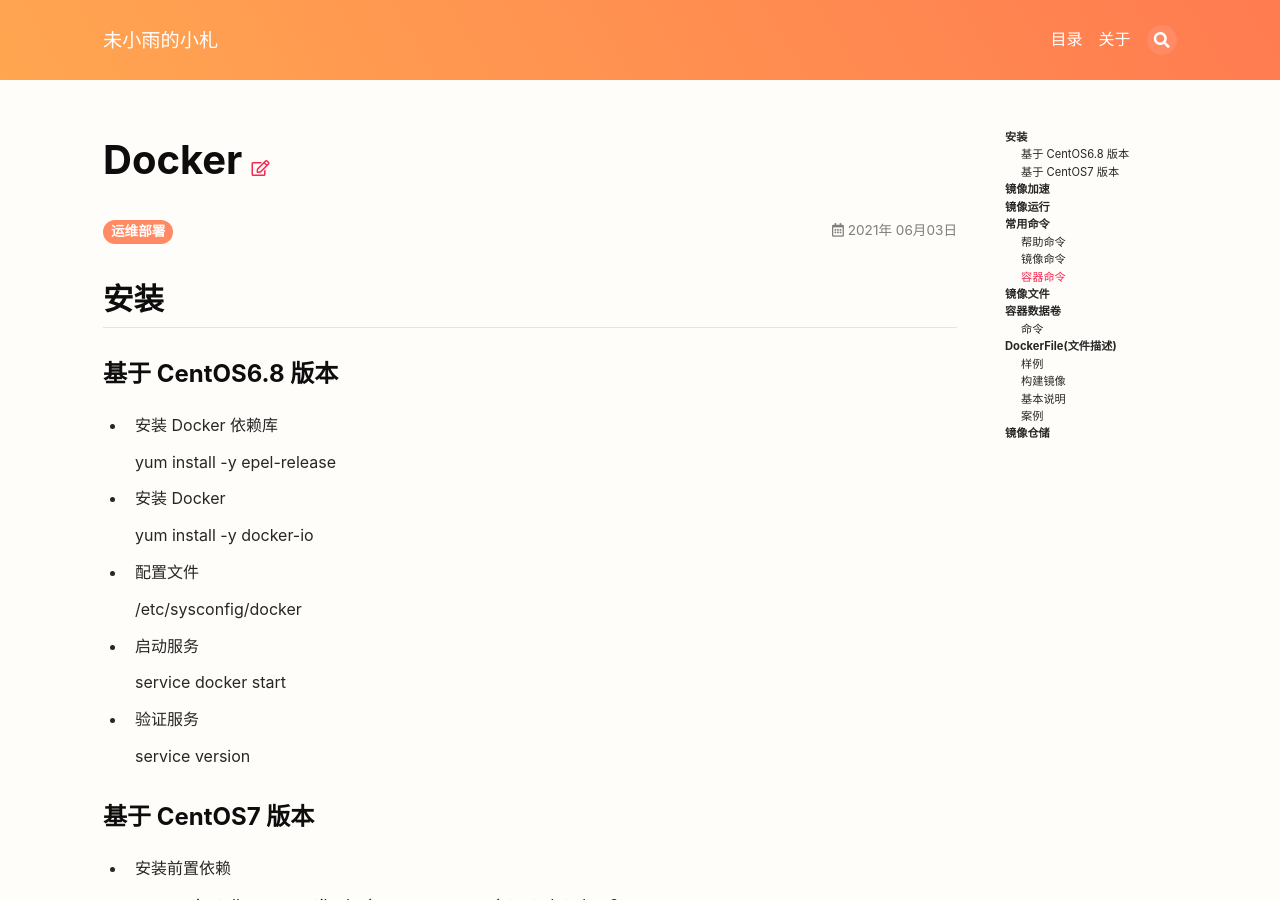
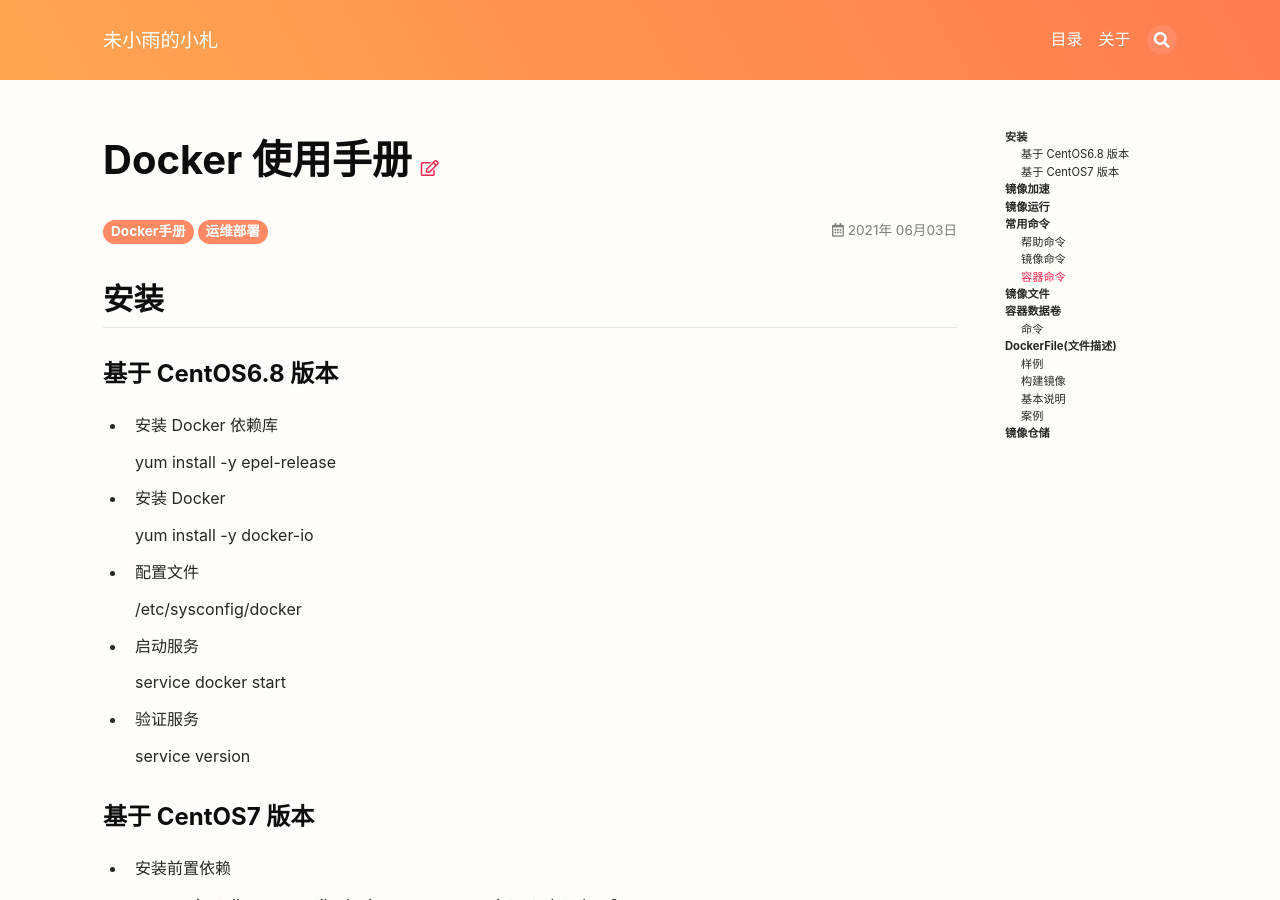
Before and after one commit to cloudland/cloudland.github.io, a Jekyll site: the page built from _posts/devops/2021-06-03-docker.md, in a window 1280 px wide and 900 px high. Built offline with Jekyll 4.4.1, drawn with Linux system fonts in a browser that asks for light colours; nearby versions of some CDN libraries.

Commit message:
新增修改内容

```diff
--- a/_posts/devops/2021-06-03-docker.md
+++ b/_posts/devops/2021-06-03-docker.md
@@ -3,9 +3,9 @@
 aside:
   toc: true
 
-title: Docker
+title: Docker 使用手册
 date: 2021-06-03 19:20
-tags: 运维部署
+tags: Docker手册 运维部署
 ---
 
 ## 安装
```
